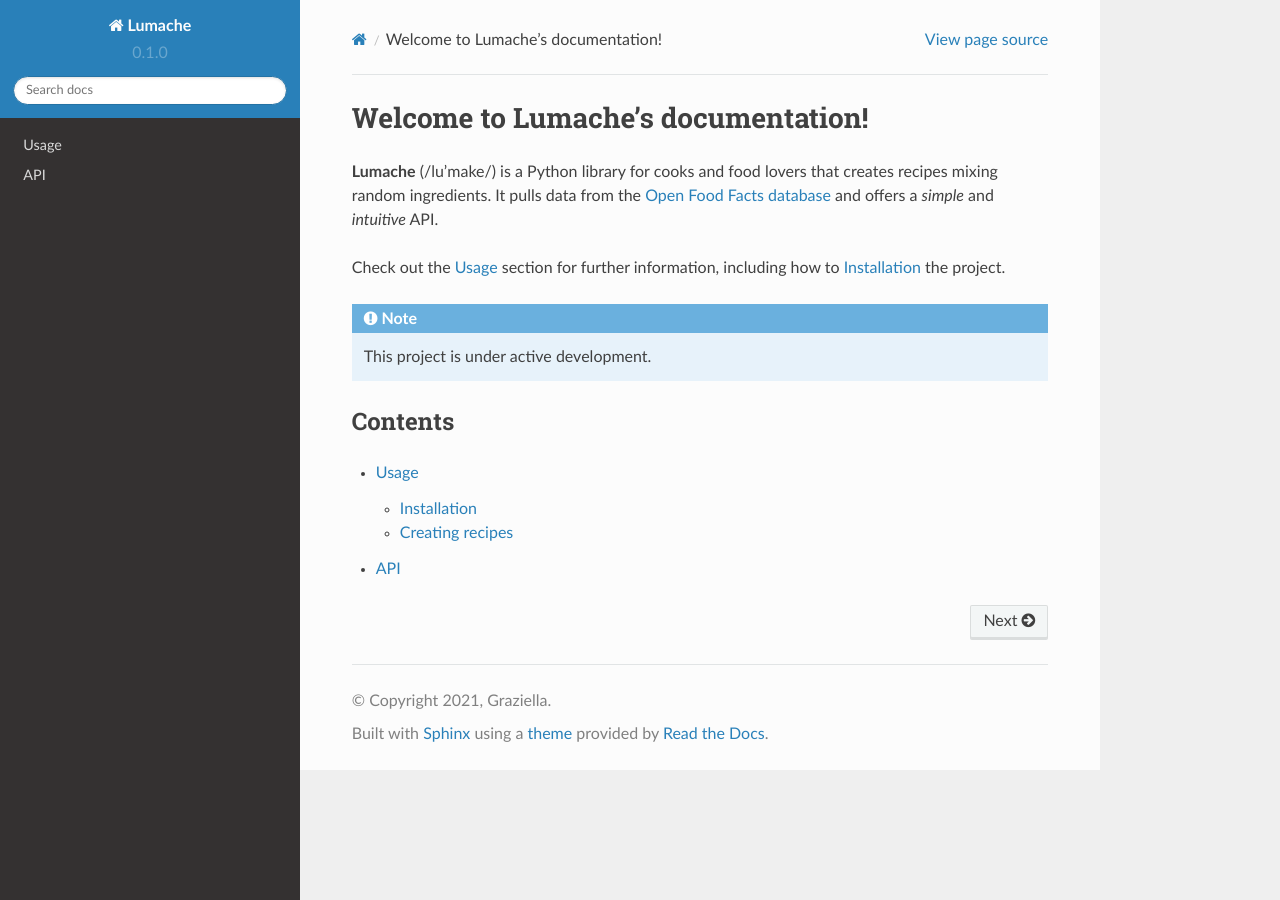
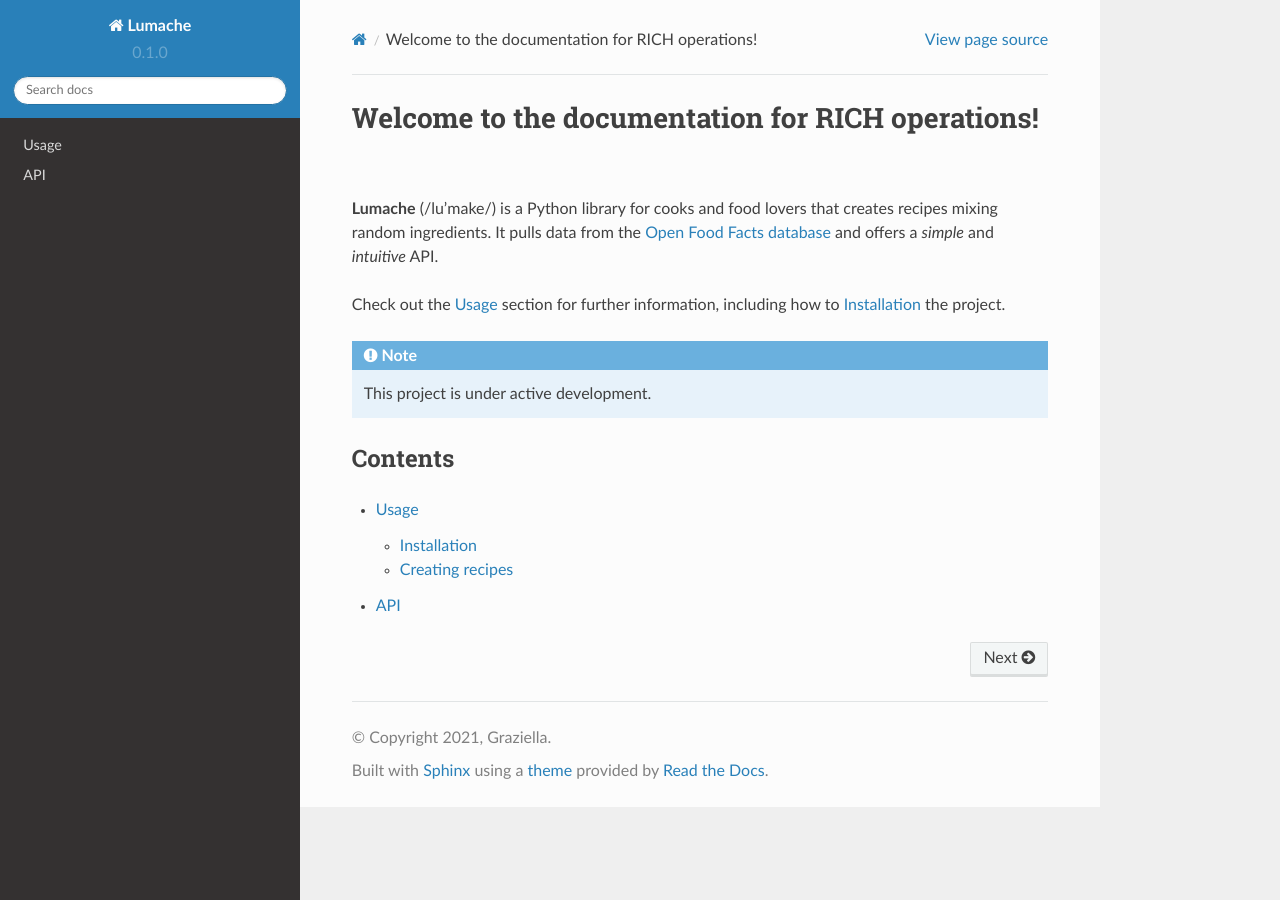
Before and after one commit to gcavalle/richInstructionsPage, a Sphinx documentation site: the page built from docs/source/index.rst, in a window 1280 px wide. Built offline with Sphinx 7.4.7 and the Read the Docs theme 2.0.0, drawn with Linux system fonts in a browser that asks for light colours.

Commit message:
Update index.rst

```diff
--- a/docs/source/index.rst
+++ b/docs/source/index.rst
@@ -1,4 +1,4 @@
-Welcome to Lumache's documentation!
+Welcome to the documentation for RICH operations!
 ===================================
 
 **Lumache** (/lu'make/) is a Python library for cooks and food lovers
```
